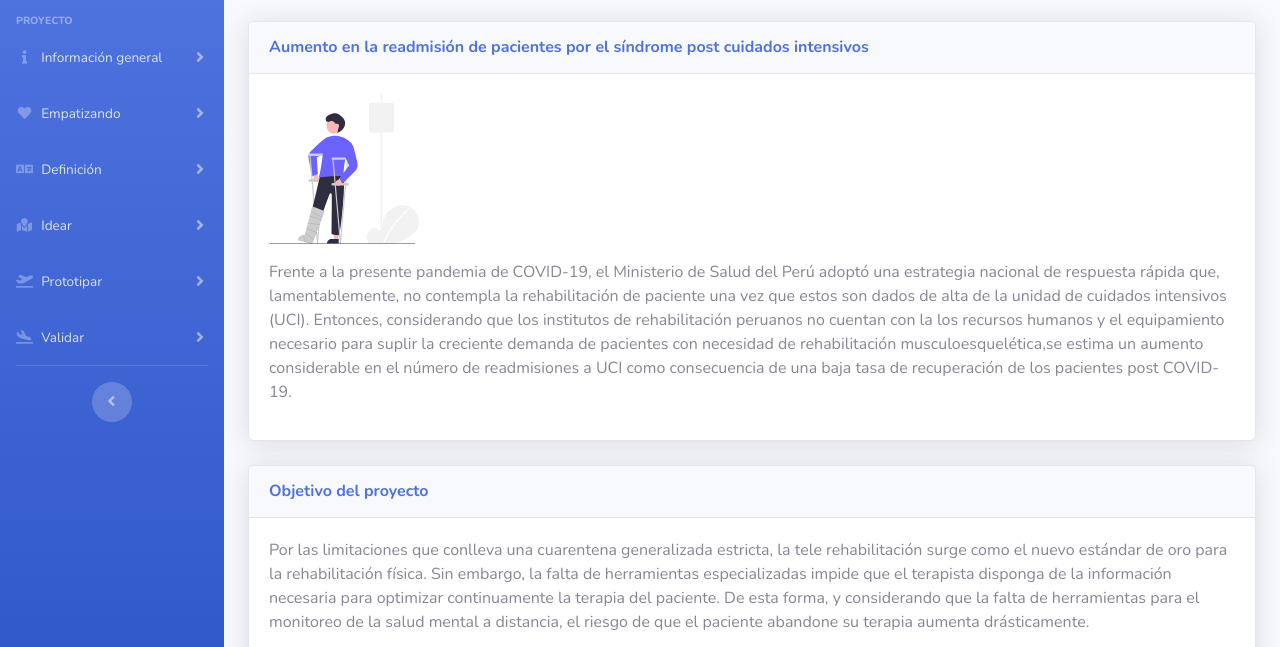
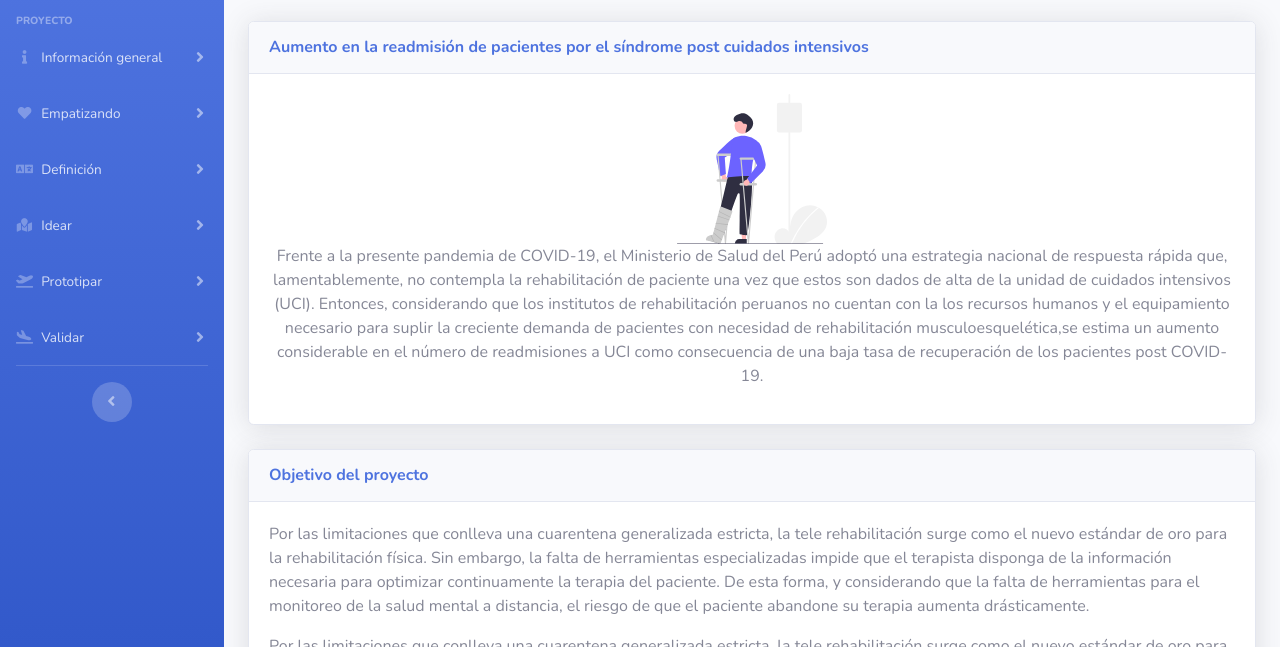
Before and after one commit to DavidVillaseca/PDB-ALPHA, a website with bundled scripts: page index.html in a window 1280 px wide. Shown: the part 131-778 px from the top of the page. Built offline with nearby package versions, Linux system fonts and the light colour scheme.

Commit message:
Update index.html

```diff
--- a/index.html
+++ b/index.html
@@ -249,9 +249,7 @@
                             <h6 class="m-0 font-weight-bold text-primary">Aumento en la readmisión de pacientes por el síndrome post cuidados intensivos</h6>
                         </div>
                         <div class="card-body">
-                            <p class="aligncenter">
-                                <img src="img/injured.svg" height="150">
-                            </p>
+                            <center><img src="img/injured.svg" height="150" </center>
                             <p>Frente a la presente pandemia de COVID-19, el Ministerio de Salud del Perú adoptó una estrategia nacional de respuesta rápida que, lamentablemente,
                                 no contempla la rehabilitación de paciente una vez que estos son dados de alta de la unidad de cuidados intensivos (UCI). Entonces, considerando
                                 que los institutos de rehabilitación peruanos no cuentan con la los recursos humanos y el equipamiento necesario para suplir la creciente demanda
```
